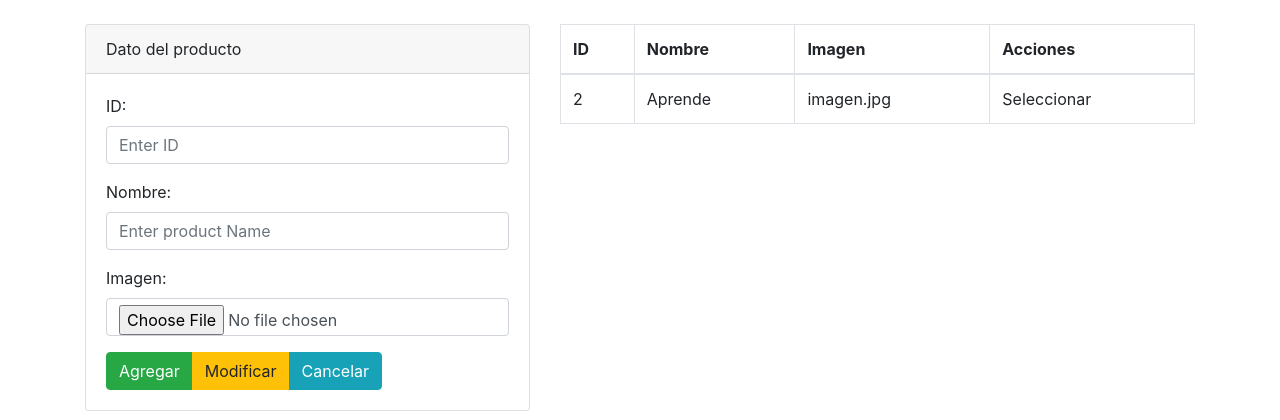
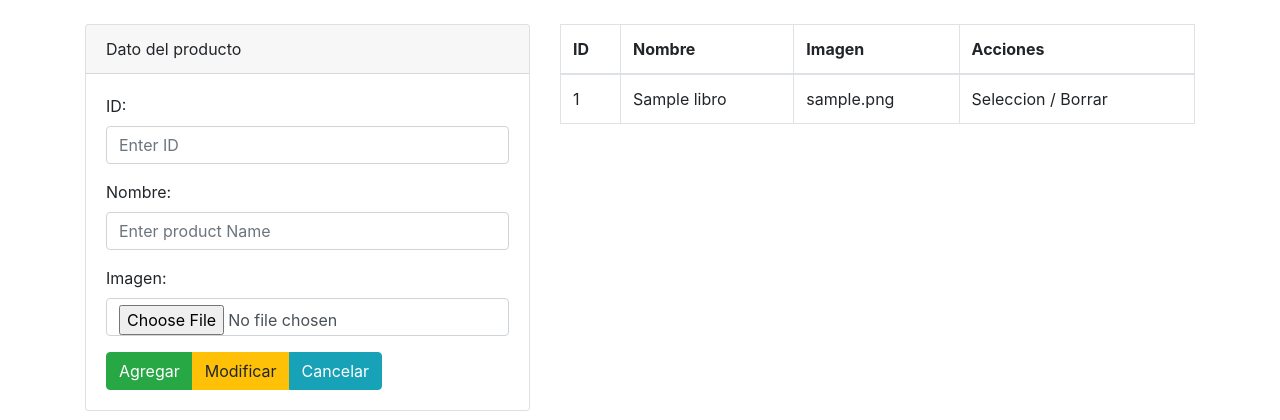
Before and after one commit to Wilo92/php, a PHP site: page /administrador/seccion/productos.php in a window 1280 px wide. Shown: the part 56-476 px from the top of the page. Run offline with PHP 8.4, Linux system fonts and the light colour scheme; tables that the repository leaves empty or names only in its code hold one stand-in row (values such as "Sample post").

Commit message:
Add files via upload

```diff
--- a/mysw/administrador/config/bd.php
+++ b/mysw/administrador/config/bd.php
@@ -0,0 +1,12 @@
+<?php
+$host = "localhost";
+$bd = "sitio";
+$usuario = "root";
+$contrasenia = "";
+
+
+try {
+    $conexion = new PDO("mysql:host=$host;dbname=$bd", $usuario, $contrasenia);
+} catch (Exception $ex) {
+    echo $ex->getMessage();
+}
--- a/mysw/administrador/seccion/productos.php
+++ b/mysw/administrador/seccion/productos.php
@@ -11,15 +11,15 @@ $txtNombre = (isset($_POST["txtNombre"])) ? $_POST["txtNombre"] : "";
 $txtImagen = (isset($_FILES["txtImagen"]["name"])) ? $_FILES["txtImagen"]["name"] : "";
 $accion = (isset($_POST["accion"])) ? $_POST["accion"] : "";
 
-echo $txtID . "<br/>";
-echo $txtNombre . "<br/>";
-echo $txtImagen . "<br/>";
-echo $accion . "<br/>";
-
+include_once("../config/bd.php");
 
 switch ($accion) {
     case 'Agregar':
-        echo "presionado boton agregar";
+
+        $sentenciaSQL = $conexion->prepare("INSERT INTO libros(nombre, imagen) VALUES (:nombre,:imagen);");
+        $sentenciaSQL->bindParam(":nombre", $txtNombre);
+        $sentenciaSQL->bindParam(":imagen", $txtImagen);
+        $sentenciaSQL->execute();
         break;
 
     case "Modificar";
@@ -32,6 +32,10 @@ switch ($accion) {
 
         break;
 }
+$sentenciaSQL = $conexion->prepare("SELECT * FROM libros");
+$sentenciaSQL->execute();
+
+$listaLibros = $sentenciaSQL->fetchAll(PDO::FETCH_ASSOC);
 
 ?>
 
@@ -94,13 +98,15 @@ switch ($accion) {
             </tr>
         </thead>
         <tbody>
-            <tr>
-                <td>2</td>
-                <td>Aprende</td>
-                <td>imagen.jpg</td>
-                <td>Seleccionar</td>
-            </tr>
+            <?php foreach($listaLibros as $libro) { ?>
 
+                <tr>
+                    <td><?php echo $libro["id"]; ?></td>
+                    <td><?php echo $libro["nombre"]; ?></td>
+                    <td><?php echo $libro["imagen"]; ?></td>
+                    <td>Seleccion / Borrar</td>
+                </tr>
+            <?php } ?>
         </tbody>
     </table>
 </div>
```
